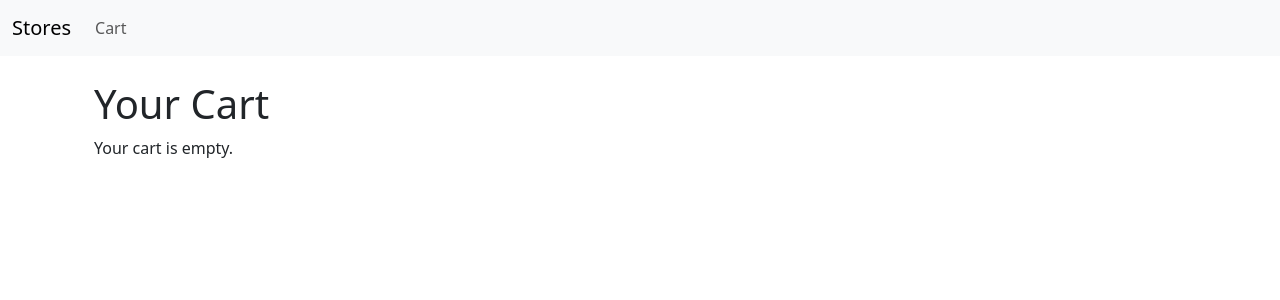
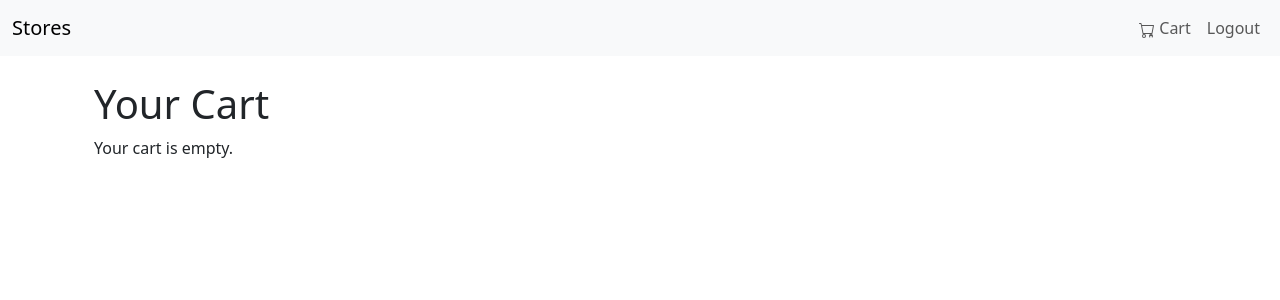
Before and after one commit to Vasavisama/shopify_php_, a Laravel app: page /cart in a window 1280 px wide. Shown: the top 300 px of the page. Run offline with Laravel 12, Linux system fonts and the light colour scheme; some libraries are stand-ins or nearby versions.

Commit message:
Enhance User Dashboard and Cart Functionality
This commit implements several enhancements to the user-facing part of the application, based on the user's request.

The following changes have been made:

- **User Login Redirect:** Logged-in users with the 'user' role are now redirected to the customer stores index page (`/customer/stores`) instead of their personal dashboard. This is done by modifying the `login` method in `AuthController`.

- **Admin Stores Display:** The customer stores index page now only displays stores that were created by an admin user. This is achieved by updating the query in `CustomerController@index` to filter stores based on the owner's role.

- **Cart View Enhancements:** The shopping cart view (`/cart`) has been improved:
    - The quantity input field has been replaced with increment (+) and decrement (-) buttons for a more intuitive user experience.
    - The "Total" label has been changed to "Total Bill" and the amount is now formatted.
    - The form for updating the cart quantity now correctly uses a POST request with the quantity as a hidden input field.

- **Customer Navbar:** A navbar has been added to the customer layout (`resources/views/layouts/customer.blade.php`). The navbar includes a link to the stores index, a cart icon with a link to the cart, and a logout button.

```diff
--- a/app/Http/Controllers/AuthController.php
+++ b/app/Http/Controllers/AuthController.php
@@ -94,7 +94,7 @@ class AuthController extends Controller
                 return redirect()->route('admin.dashboard')->with('success', 'Login successful!');
             }
 
-            return redirect()->route('dashboard.user')->with('success', 'Login successful!');
+            return redirect()->route('customer.stores.index')->with('success', 'Login successful!');
         } catch (JWTException $e) {
             Log::error('Login failed: JWT error - ' . $e->getMessage());
             return redirect()->route('login')
--- a/app/Http/Controllers/CustomerController.php
+++ b/app/Http/Controllers/CustomerController.php
@@ -9,7 +9,9 @@ class CustomerController extends Controller
 {
     public function index()
     {
-        $stores = Store::all();
+        $stores = Store::whereHas('user', function ($query) {
+            $query->where('role', 'admin');
+        })->get();
         return view('customer.stores.index', compact('stores'));
     }
 
--- a/resources/views/customer/cart/index.blade.php
+++ b/resources/views/customer/cart/index.blade.php
@@ -20,11 +20,19 @@
                         <td>{{ $details['name'] }}</td>
                         <td>${{ $details['price'] }}</td>
                         <td>
-                            <form action="{{ route('cart.update', $id) }}" method="POST" class="d-flex">
-                                @csrf
-                                <input type="number" name="quantity" value="{{ $details['quantity'] }}" class="form-control" style="width: 60px;">
-                                <button type="submit" class="btn btn-secondary btn-sm ms-2">Update</button>
-                            </form>
+                            <div class="d-flex align-items-center">
+                                <form action="{{ route('cart.update', $id) }}" method="POST" class="d-inline">
+                                    @csrf
+                                    <input type="hidden" name="quantity" value="{{ $details['quantity'] - 1 }}">
+                                    <button type="submit" class="btn btn-secondary btn-sm" @if($details['quantity'] <= 1) disabled @endif>-</button>
+                                </form>
+                                <span class="mx-2">{{ $details['quantity'] }}</span>
+                                <form action="{{ route('cart.update', $id) }}" method="POST" class="d-inline">
+                                    @csrf
+                                    <input type="hidden" name="quantity" value="{{ $details['quantity'] + 1 }}">
+                                    <button type="submit" class="btn btn-secondary btn-sm">+</button>
+                                </form>
+                            </div>
                         </td>
                         <td>${{ $details['price'] * $details['quantity'] }}</td>
                         <td>
@@ -37,8 +45,8 @@
                 @endforeach
             </tbody>
         </table>
-        <div class="text-end">
-            <h3>Total: ${{ $total }}</h3>
+        <div class="text-end mt-4">
+            <h3 class="fw-bold">Total Bill: ${{ number_format($total, 2) }}</h3>
         </div>
     @else
         <p>Your cart is empty.</p>
--- a/resources/views/layouts/customer.blade.php
+++ b/resources/views/layouts/customer.blade.php
@@ -11,9 +11,20 @@
         <div class="container-fluid">
             <a class="navbar-brand" href="{{ route('customer.stores.index') }}">Stores</a>
             <div class="collapse navbar-collapse" id="navbarNav">
-                <ul class="navbar-nav">
+                <ul class="navbar-nav ms-auto">
                     <li class="nav-item">
-                        <a class="nav-link" href="{{ route('cart.index') }}">Cart</a>
+                        <a class="nav-link" href="{{ route('cart.index') }}">
+                            <svg xmlns="http://www.w3.org/2000/svg" width="16" height="16" fill="currentColor" class="bi bi-cart" viewBox="0 0 16 16">
+                                <path d="M0 1.5A.5.5 0 0 1 .5 1H2a.5.5 0 0 1 .485.379L2.89 3H14.5a.5.5 0 0 1 .491.592l-1.5 8A.5.5 0 0 1 13 12H4a.5.5 0 0 1-.491-.408L2.01 3.607 1.61 2H.5a.5.5 0 0 1-.5-.5zM3.102 4l1.313 7h8.17l1.313-7H3.102zM5 12a2 2 0 1 0 0 4 2 2 0 0 0 0-4zm7 0a2 2 0 1 0 0 4 2 2 0 0 0 0-4zm-7 1a1 1 0 1 1 0 2 1 1 0 0 1 0-2zm7 1a1 1 0 1 1 0 2 1 1 0 0 1 0-2z"/>
+                            </svg>
+                            Cart
+                        </a>
+                    </li>
+                    <li class="nav-item">
+                        <form action="{{ route('logout') }}" method="POST" class="d-inline">
+                            @csrf
+                            <button type="submit" class="btn btn-link nav-link">Logout</button>
+                        </form>
                     </li>
                 </ul>
             </div>
```
